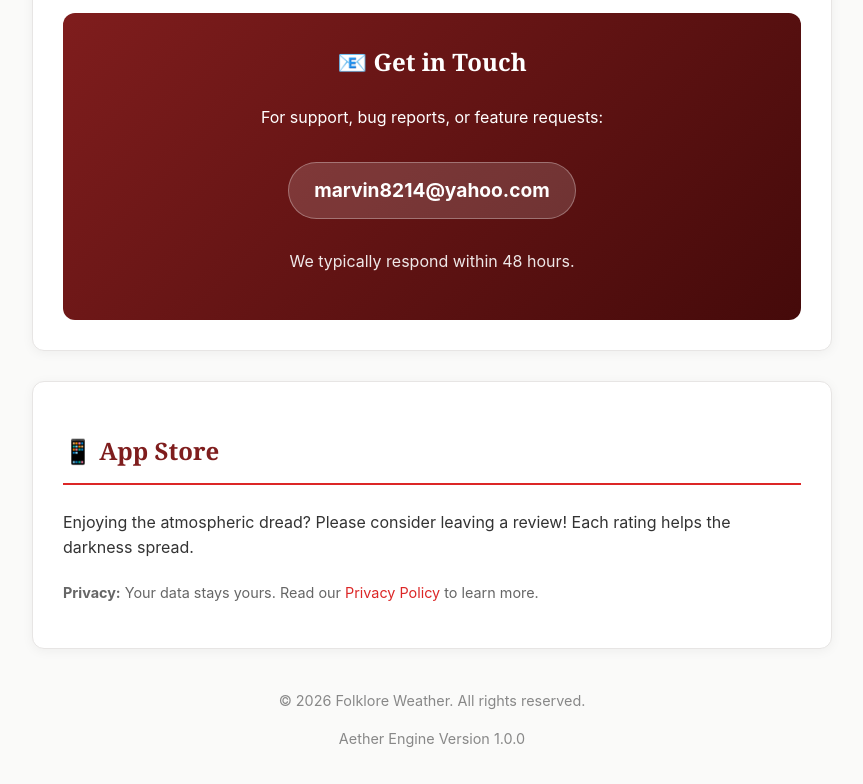
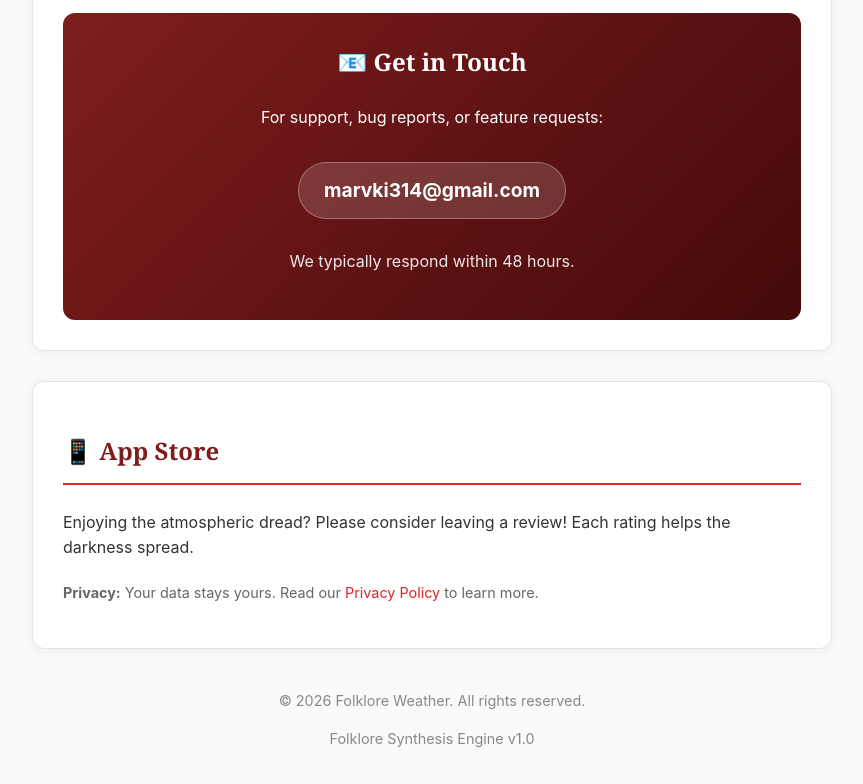
Before and after one commit to marvinick/folklore-support, a plain HTML site: page index.html in a window 1280 px wide. Shown: the part 2641-3425 px from the top of the page, without its empty margins (208-1071 px from the left). Drawn offline with Linux system fonts and the light colour scheme.

Commit message:
Update index.html

```diff
--- a/index.html
+++ b/index.html
@@ -212,7 +212,7 @@
         <div class="contact-info">
             <h3>📧 Get in Touch</h3>
             <p>For support, bug reports, or feature requests:</p>
-            <a href="mailto:marvin8214@yahoo.com" class="contact-email">marvin8214@yahoo.com</a>
+            <a href="mailto:marvki314@gmail.com" class="contact-email">marvki314@gmail.com</a>
             <p style="margin-top: 15px; opacity: 0.9;">We typically respond within 48 hours.</p>
         </div>
     </div>
@@ -228,7 +228,7 @@
 
     <div style="text-align: center; margin-top: 40px; color: #888; font-size: 0.9em;">
         <p>&copy; 2026 Folklore Weather. All rights reserved.</p>
-        <p>Aether Engine Version 1.0.0</p>
+        <p>Folklore Synthesis Engine v1.0</p>
     </div>
 </body>
 </html>
```
